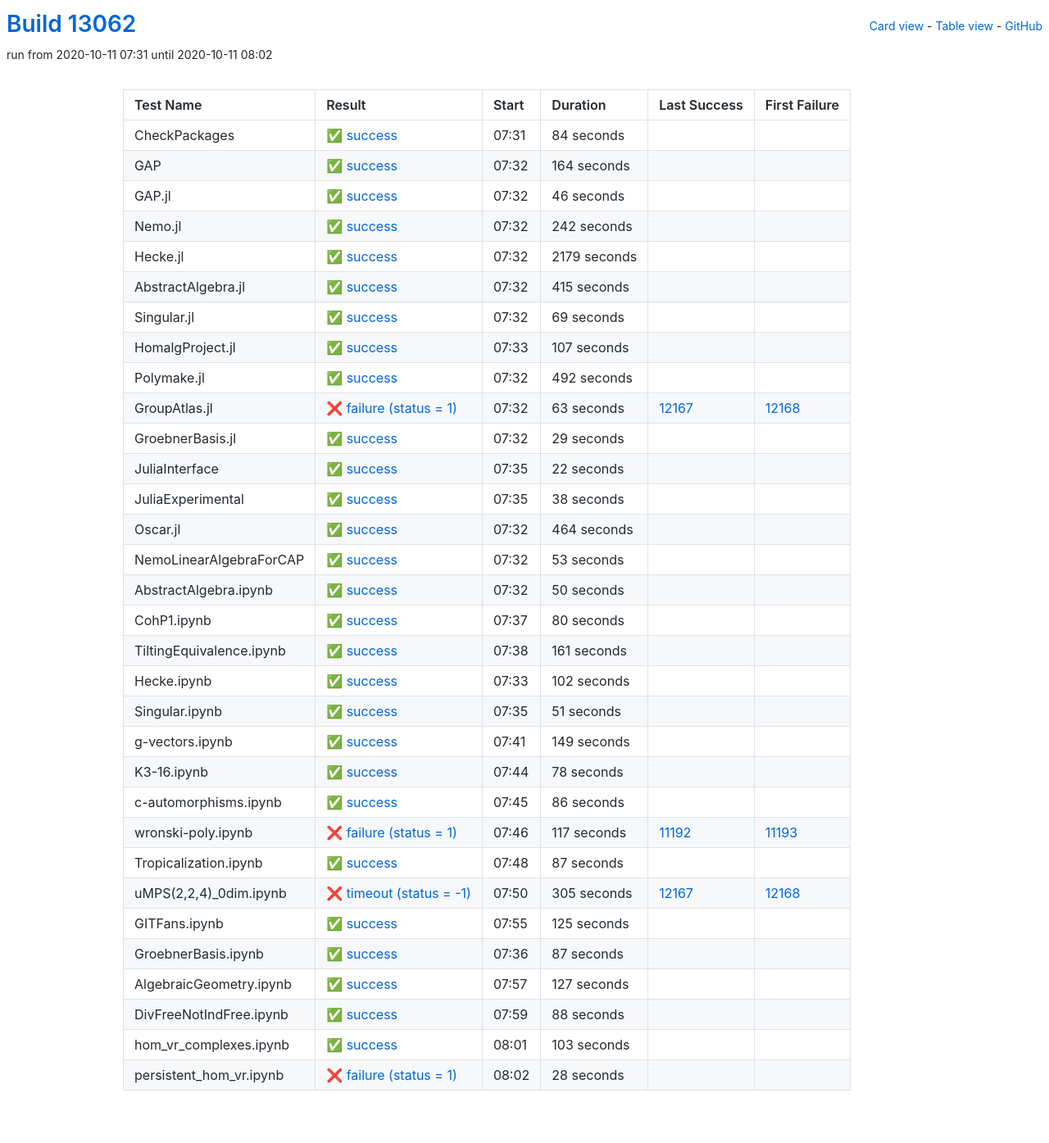
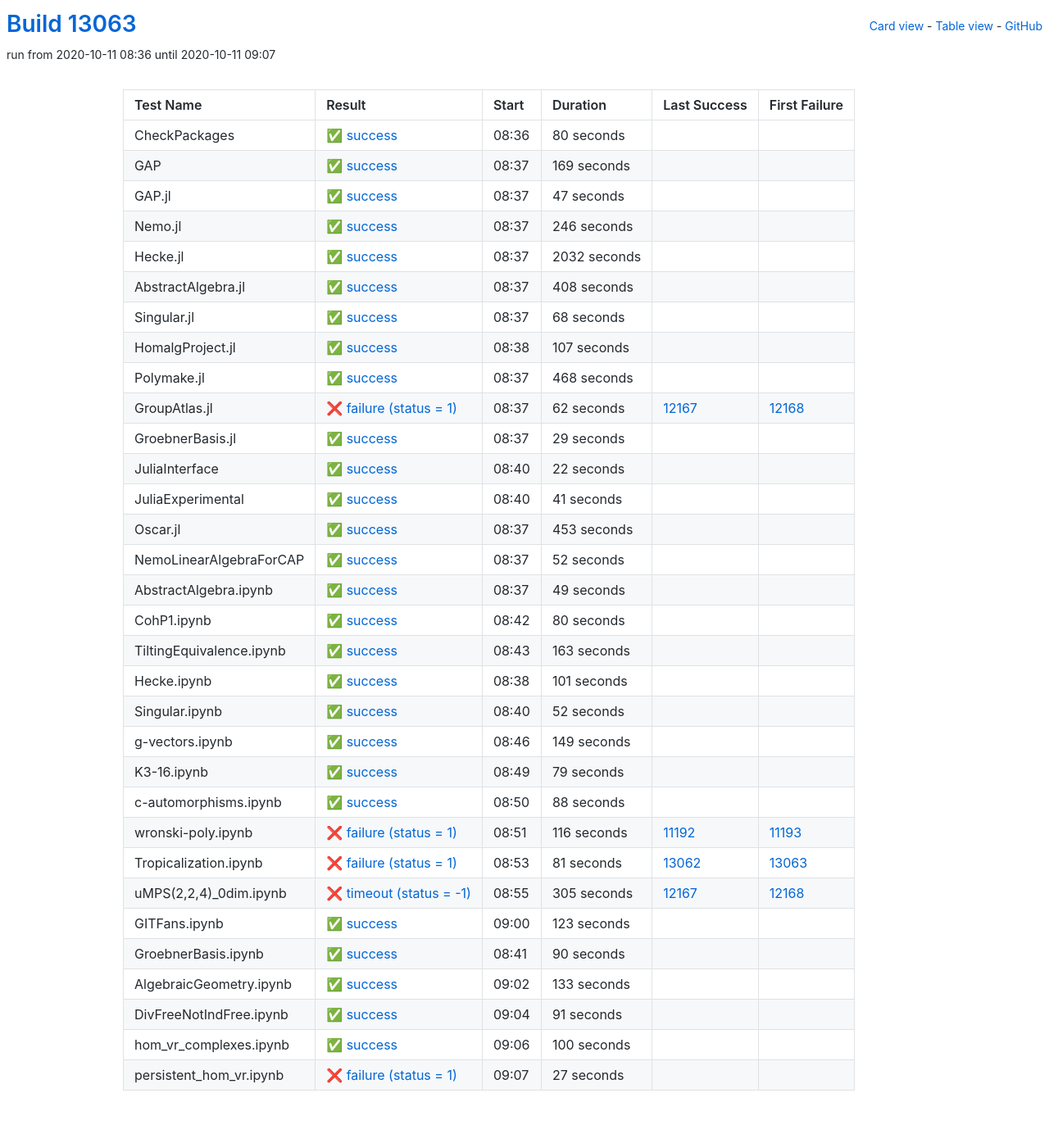
Before and after one commit to oscar-system/oscar-ci-status, a Jekyll site: the page built from table.html, in a window 1280 px wide. Shown: the whole page at 82% size. Built offline with Jekyll 4.4.1, drawn with Linux system fonts in a browser that asks for light colours.

Commit message:
Build #13063

```diff
--- a/_data/ci.yml
+++ b/_data/ci.yml
@@ -1,6 +1,6 @@
 ---
-build: 13062
-build_url: https://oscarci.mathematik.uni-kl.de/job/oscar/13062/
+build: 13063
+build_url: https://oscarci.mathematik.uni-kl.de/job/oscar/13063/
 job: oscar
 organization: oscar-system
 repo: oscar-ci-status
@@ -8,92 +8,92 @@
 tests:
 - name: CheckPackages
   id: checkpackages
-  log: https://oscarci.mathematik.uni-kl.de/job/oscar/13062/artifact/logs/build-13062/CheckPackages.log
-  start: 2020-10-11 07:31
+  log: https://oscarci.mathematik.uni-kl.de/job/oscar/13063/artifact/logs/build-13063/CheckPackages.log
+  start: 2020-10-11 08:36
   success: true
   exitcode: 0
   status: success
-  duration: 84
+  duration: 80
   last_success: false
   last_success_url:
   first_failure: false
   first_failure_url:
 - name: GAP
   id: gap
-  log: https://oscarci.mathematik.uni-kl.de/job/oscar/13062/artifact/logs/build-13062/GAP.log
-  start: 2020-10-11 07:32
+  log: https://oscarci.mathematik.uni-kl.de/job/oscar/13063/artifact/logs/build-13063/GAP.log
+  start: 2020-10-11 08:37
   success: true
   exitcode: 0
   status: success
-  duration: 164
+  duration: 169
   last_success: false
   last_success_url:
   first_failure: false
   first_failure_url:
 - name: GAP.jl
   id: gap-jl
-  log: https://oscarci.mathematik.uni-kl.de/job/oscar/13062/artifact/logs/build-13062/GAP.jl.log
-  start: 2020-10-11 07:32
+  log: https://oscarci.mathematik.uni-kl.de/job/oscar/13063/artifact/logs/build-13063/GAP.jl.log
+  start: 2020-10-11 08:37
   success: true
   exitcode: 0
   status: success
-  duration: 46
+  duration: 47
   last_success: false
   last_success_url:
   first_failure: false
   first_failure_url:
 - name: Nemo.jl
   id: nemo-jl
-  log: https://oscarci.mathematik.uni-kl.de/job/oscar/13062/artifact/logs/build-13062/Nemo.jl.log
-  start: 2020-10-11 07:32
+  log: https://oscarci.mathematik.uni-kl.de/job/oscar/13063/artifact/logs/build-13063/Nemo.jl.log
+  start: 2020-10-11 08:37
   success: true
   exitcode: 0
   status: success
-  duration: 242
+  duration: 246
   last_success: false
   last_success_url:
   first_failure: false
   first_failure_url:
 - name: Hecke.jl
   id: hecke-jl
-  log: https://oscarci.mathematik.uni-kl.de/job/oscar/13062/artifact/logs/build-13062/Hecke.jl.log
-  start: 2020-10-11 07:32
+  log: https://oscarci.mathematik.uni-kl.de/job/oscar/13063/artifact/logs/build-13063/Hecke.jl.log
+  start: 2020-10-11 08:37
   success: true
   exitcode: 0
   status: success
-  duration: 2179
+  duration: 2032
   last_success: false
   last_success_url:
   first_failure: false
   first_failure_url:
 - name: AbstractAlgebra.jl
   id: abstractalgebra-jl
-  log: https://oscarci.mathematik.uni-kl.de/job/oscar/13062/artifact/logs/build-13062/AbstractAlgebra.jl.log
-  start: 2020-10-11 07:32
+  log: https://oscarci.mathematik.uni-kl.de/job/oscar/13063/artifact/logs/build-13063/AbstractAlgebra.jl.log
+  start: 2020-10-11 08:37
   success: true
   exitcode: 0
   status: success
-  duration: 415
+  duration: 408
   last_success: false
   last_success_url:
   first_failure: false
   first_failure_url:
 - name: Singular.jl
   id: singular-jl
-  log: https://oscarci.mathematik.uni-kl.de/job/oscar/13062/artifact/logs/build-13062/Singular.jl.log
-  start: 2020-10-11 07:32
+  log: https://oscarci.mathematik.uni-kl.de/job/oscar/13063/artifact/logs/build-13063/Singular.jl.log
+  start: 2020-10-11 08:37
   success: true
   exitcode: 0
   status: success
-  duration: 69
+  duration: 68
   last_success: false
   last_success_url:
   first_failure: false
   first_failure_url:
 - name: HomalgProject.jl
   id: homalgproject-jl
-  log: https://oscarci.mathematik.uni-kl.de/job/oscar/13062/artifact/logs/build-13062/HomalgProject.jl.log
-  start: 2020-10-11 07:33
+  log: https://oscarci.mathematik.uni-kl.de/job/oscar/13063/artifact/logs/build-13063/HomalgProject.jl.log
+  start: 2020-10-11 08:38
   success: true
   exitcode: 0
   status: success
@@ -104,32 +104,32 @@
   first_failure_url:
 - name: Polymake.jl
   id: polymake-jl
-  log: https://oscarci.mathematik.uni-kl.de/job/oscar/13062/artifact/logs/build-13062/Polymake.jl.log
-  start: 2020-10-11 07:32
+  log: https://oscarci.mathematik.uni-kl.de/job/oscar/13063/artifact/logs/build-13063/Polymake.jl.log
+  start: 2020-10-11 08:37
   success: true
   exitcode: 0
   status: success
-  duration: 492
+  duration: 468
   last_success: false
   last_success_url:
   first_failure: false
   first_failure_url:
 - name: GroupAtlas.jl
   id: groupatlas-jl
-  log: https://oscarci.mathematik.uni-kl.de/job/oscar/13062/artifact/logs/build-13062/GroupAtlas.jl.log
-  start: 2020-10-11 07:32
+  log: https://oscarci.mathematik.uni-kl.de/job/oscar/13063/artifact/logs/build-13063/GroupAtlas.jl.log
+  start: 2020-10-11 08:37
   success: false
   exitcode: 1
   status: failure
-  duration: 63
+  duration: 62
   last_success: 12167
   last_success_url: https://oscarci.mathematik.uni-kl.de/job/oscar/12167/
   first_failure: 12168
   first_failure_url: https://oscarci.mathematik.uni-kl.de/job/oscar/12168/
 - name: GroebnerBasis.jl
   id: groebnerbasis-jl
-  log: https://oscarci.mathematik.uni-kl.de/job/oscar/13062/artifact/logs/build-13062/GroebnerBasis.jl.log
-  start: 2020-10-11 07:32
+  log: https://oscarci.mathematik.uni-kl.de/job/oscar/13063/artifact/logs/build-13063/GroebnerBasis.jl.log
+  start: 2020-10-11 08:37
   success: true
   exitcode: 0
   status: success
@@ -140,8 +140,8 @@
   first_failure_url:
 - name: JuliaInterface
   id: juliainterface
-  log: https://oscarci.mathematik.uni-kl.de/job/oscar/13062/artifact/logs/build-13062/JuliaInterface.log
-  start: 2020-10-11 07:35
+  log: https://oscarci.mathematik.uni-kl.de/job/oscar/13063/artifact/logs/build-13063/JuliaInterface.log
+  start: 2020-10-11 08:40
   success: true
   exitcode: 0
   status: success
@@ -152,56 +152,56 @@
   first_failure_url:
 - name: JuliaExperimental
   id: juliaexperimental
-  log: https://oscarci.mathematik.uni-kl.de/job/oscar/13062/artifact/logs/build-13062/JuliaExperimental.log
-  start: 2020-10-11 07:35
+  log: https://oscarci.mathematik.uni-kl.de/job/oscar/13063/artifact/logs/build-13063/JuliaExperimental.log
+  start: 2020-10-11 08:40
   success: true
   exitcode: 0
   status: success
-  duration: 38
+  duration: 41
   last_success: false
   last_success_url:
   first_failure: false
   first_failure_url:
 - name: Oscar.jl
   id: oscar-jl
-  log: https://oscarci.mathematik.uni-kl.de/job/oscar/13062/artifact/logs/build-13062/Oscar.jl.log
-  start: 2020-10-11 07:32
+  log: https://oscarci.mathematik.uni-kl.de/job/oscar/13063/artifact/logs/build-13063/Oscar.jl.log
+  start: 2020-10-11 08:37
   success: true
   exitcode: 0
   status: success
-  duration: 464
+  duration: 453
   last_success: false
   last_success_url:
   first_failure: false
   first_failure_url:
 - name: NemoLinearAlgebraForCAP
   id: nemolinearalgebraforcap
-  log: https://oscarci.mathematik.uni-kl.de/job/oscar/13062/artifact/logs/build-13062/NemoLinearAlgebraForCAP.log
-  start: 2020-10-11 07:32
+  log: https://oscarci.mathematik.uni-kl.de/job/oscar/13063/artifact/logs/build-13063/NemoLinearAlgebraForCAP.log
+  start: 2020-10-11 08:37
   success: true
   exitcode: 0
   status: success
-  duration: 53
+  duration: 52
   last_success: false
   last_success_url:
   first_failure: false
   first_failure_url:
 - name: AbstractAlgebra.ipynb
   id: abstractalgebra-ipynb
-  log: https://oscarci.mathematik.uni-kl.de/job/oscar/13062/artifact/logs/build-13062/AbstractAlgebra.ipynb.log
-  start: 2020-10-11 07:32
+  log: https://oscarci.mathematik.uni-kl.de/job/oscar/13063/artifact/logs/build-13063/AbstractAlgebra.ipynb.log
+  start: 2020-10-11 08:37
   success: true
   exitcode: 0
   status: success
-  duration: 50
+  duration: 49
   last_success: false
   last_success_url:
   first_failure: false
   first_failure_url:
 - name: CohP1.ipynb
   id: cohp1-ipynb
-  log: https://oscarci.mathematik.uni-kl.de/job/oscar/13062/artifact/logs/build-13062/CohP1.ipynb.log
-  start: 2020-10-11 07:37
+  log: https://oscarci.mathematik.uni-kl.de/job/oscar/13063/artifact/logs/build-13063/CohP1.ipynb.log
+  start: 2020-10-11 08:42
   success: true
   exitcode: 0
   status: success
@@ -212,44 +212,44 @@
   first_failure_url:
 - name: TiltingEquivalence.ipynb
   id: tiltingequivalence-ipynb
-  log: https://oscarci.mathematik.uni-kl.de/job/oscar/13062/artifact/logs/build-13062/TiltingEquivalence.ipynb.log
-  start: 2020-10-11 07:38
+  log: https://oscarci.mathematik.uni-kl.de/job/oscar/13063/artifact/logs/build-13063/TiltingEquivalence.ipynb.log
+  start: 2020-10-11 08:43
   success: true
   exitcode: 0
   status: success
-  duration: 161
+  duration: 163
   last_success: false
   last_success_url:
   first_failure: false
   first_failure_url:
 - name: Hecke.ipynb
   id: hecke-ipynb
-  log: https://oscarci.mathematik.uni-kl.de/job/oscar/13062/artifact/logs/build-13062/Hecke.ipynb.log
-  start: 2020-10-11 07:33
+  log: https://oscarci.mathematik.uni-kl.de/job/oscar/13063/artifact/logs/build-13063/Hecke.ipynb.log
+  start: 2020-10-11 08:38
   success: true
   exitcode: 0
   status: success
-  duration: 102
+  duration: 101
   last_success: false
   last_success_url:
   first_failure: false
   first_failure_url:
 - name: Singular.ipynb
   id: singular-ipynb
-  log: https://oscarci.mathematik.uni-kl.de/job/oscar/13062/artifact/logs/build-13062/Singular.ipynb.log
-  start: 2020-10-11 07:35
+  log: https://oscarci.mathematik.uni-kl.de/job/oscar/13063/artifact/logs/build-13063/Singular.ipynb.log
+  start: 2020-10-11 08:40
   success: true
   exitcode: 0
   status: success
-  duration: 51
+  duration: 52
   last_success: false
   last_success_url:
   first_failure: false
   first_failure_url:
 - name: g-vectors.ipynb
   id: g-vectors-ipynb
-  log: https://oscarci.mathematik.uni-kl.de/job/oscar/13062/artifact/logs/build-13062/g-vectors.ipynb.log
-  start: 2020-10-11 07:41
+  log: https://oscarci.mathematik.uni-kl.de/job/oscar/13063/artifact/logs/build-13063/g-vectors.ipynb.log
+  start: 2020-10-11 08:46
   success: true
   exitcode: 0
   status: success
@@ -260,56 +260,56 @@
   first_failure_url:
 - name: K3-16.ipynb
   id: k3-16-ipynb
-  log: https://oscarci.mathematik.uni-kl.de/job/oscar/13062/artifact/logs/build-13062/K3-16.ipynb.log
-  start: 2020-10-11 07:44
+  log: https://oscarci.mathematik.uni-kl.de/job/oscar/13063/artifact/logs/build-13063/K3-16.ipynb.log
+  start: 2020-10-11 08:49
   success: true
   exitcode: 0
   status: success
-  duration: 78
+  duration: 79
   last_success: false
   last_success_url:
   first_failure: false
   first_failure_url:
 - name: c-automorphisms.ipynb
   id: c-automorphisms-ipynb
-  log: https://oscarci.mathematik.uni-kl.de/job/oscar/13062/artifact/logs/build-13062/c-automorphisms.ipynb.log
-  start: 2020-10-11 07:45
+  log: https://oscarci.mathematik.uni-kl.de/job/oscar/13063/artifact/logs/build-13063/c-automorphisms.ipynb.log
+  start: 2020-10-11 08:50
   success: true
   exitcode: 0
   status: success
-  duration: 86
+  duration: 88
   last_success: false
   last_success_url:
   first_failure: false
   first_failure_url:
 - name: wronski-poly.ipynb
   id: wronski-poly-ipynb
-  log: https://oscarci.mathematik.uni-kl.de/job/oscar/13062/artifact/logs/build-13062/wronski-poly.ipynb.log
-  start: 2020-10-11 07:46
+  log: https://oscarci.mathematik.uni-kl.de/job/oscar/13063/artifact/logs/build-13063/wronski-poly.ipynb.log
+  start: 2020-10-11 08:51
   success: false
   exitcode: 1
   status: failure
-  duration: 117
+  duration: 116
   last_success: 11192
   last_success_url: https://oscarci.mathematik.uni-kl.de/job/oscar/11192/
   first_failure: 11193
   first_failure_url: https://oscarci.mathematik.uni-kl.de/job/oscar/11193/
 - name: Tropicalization.ipynb
   id: tropicalization-ipynb
-  log: https://oscarci.mathematik.uni-kl.de/job/oscar/13062/artifact/logs/build-13062/Tropicalization.ipynb.log
-  start: 2020-10-11 07:48
-  success: true
-  exitcode: 0
-  status: success
-  duration: 87
-  last_success: false
-  last_success_url:
-  first_failure: false
-  first_failure_url:
+  log: https://oscarci.mathematik.uni-kl.de/job/oscar/13063/artifact/logs/build-13063/Tropicalization.ipynb.log
+  start: 2020-10-11 08:53
+  success: false
+  exitcode: 1
+  status: failure
+  duration: 81
+  last_success: 13062
+  last_success_url: https://oscarci.mathematik.uni-kl.de/job/oscar/13062/
+  first_failure: 13063
+  first_failure_url: https://oscarci.mathematik.uni-kl.de/job/oscar/13063/
 - name: uMPS(2,2,4)_0dim.ipynb
   id: umps-2-2-4-0dim-ipynb
-  log: https://oscarci.mathematik.uni-kl.de/job/oscar/13062/artifact/logs/build-13062/uMPS-2-2-4-_0dim.ipynb.log
-  start: 2020-10-11 07:50
+  log: https://oscarci.mathematik.uni-kl.de/job/oscar/13063/artifact/logs/build-13063/uMPS-2-2-4-_0dim.ipynb.log
+  start: 2020-10-11 08:55
   success: false
   exitcode: -1
   status: timeout
@@ -320,72 +320,72 @@
   first_failure_url: https://oscarci.mathematik.uni-kl.de/job/oscar/12168/
 - name: GITFans.ipynb
   id: gitfans-ipynb
-  log: https://oscarci.mathematik.uni-kl.de/job/oscar/13062/artifact/logs/build-13062/GITFans.ipynb.log
-  start: 2020-10-11 07:55
+  log: https://oscarci.mathematik.uni-kl.de/job/oscar/13063/artifact/logs/build-13063/GITFans.ipynb.log
+  start: 2020-10-11 09:00
   success: true
   exitcode: 0
   status: success
-  duration: 125
+  duration: 123
   last_success: false
   last_success_url:
   first_failure: false
   first_failure_url:
 - name: GroebnerBasis.ipynb
   id: groebnerbasis-ipynb
-  log: https://oscarci.mathematik.uni-kl.de/job/oscar/13062/artifact/logs/build-13062/GroebnerBasis.ipynb.log
-  start: 2020-10-11 07:36
+  log: https://oscarci.mathematik.uni-kl.de/job/oscar/13063/artifact/logs/build-13063/GroebnerBasis.ipynb.log
+  start: 2020-10-11 08:41
   success: true
   exitcode: 0
   status: success
-  duration: 87
+  duration: 90
   last_success: false
   last_success_url:
   first_failure: false
   first_failure_url:
 - name: AlgebraicGeometry.ipynb
   id: algebraicgeometry-ipynb
-  log: https://oscarci.mathematik.uni-kl.de/job/oscar/13062/artifact/logs/build-13062/AlgebraicGeometry.ipynb.log
-  start: 2020-10-11 07:57
+  log: https://oscarci.mathematik.uni-kl.de/job/oscar/13063/artifact/logs/build-13063/AlgebraicGeometry.ipynb.log
+  start: 2020-10-11 09:02
   success: true
   exitcode: 0
   status: success
-  duration: 127
+  duration: 133
   last_success: false
   last_success_url:
   first_failure: false
   first_failure_url:
 - name: DivFreeNotIndFree.ipynb
   id: divfreenotindfree-ipynb
-  log: https://oscarci.mathematik.uni-kl.de/job/oscar/13062/artifact/logs/build-13062/DivFreeNotIndFree.ipynb.log
-  start: 2020-10-11 07:59
+  log: https://oscarci.mathematik.uni-kl.de/job/oscar/13063/artifact/logs/build-13063/DivFreeNotIndFree.ipynb.log
+  start: 2020-10-11 09:04
   success: true
   exitcode: 0
   status: success
-  duration: 88
+  duration: 91
   last_success: false
   last_success_url:
   first_failure: false
   first_failure_url:
 - name: hom_vr_complexes.ipynb
   id: hom-vr-complexes-ipynb
-  log: https://oscarci.mathematik.uni-kl.de/job/oscar/13062/artifact/logs/build-13062/hom_vr_complexes.ipynb.log
-  start: 2020-10-11 08:01
+  log: https://oscarci.mathematik.uni-kl.de/job/oscar/13063/artifact/logs/build-13063/hom_vr_complexes.ipynb.log
+  start: 2020-10-11 09:06
   success: true
   exitcode: 0
   status: success
-  duration: 103
+  duration: 100
   last_success: false
   last_success_url:
   first_failure: false
   first_failure_url:
 - name: persistent_hom_vr.ipynb
   id: persistent-hom-vr-ipynb
-  log: https://oscarci.mathematik.uni-kl.de/job/oscar/13062/artifact/logs/build-13062/persistent_hom_vr.ipynb.log
-  start: 2020-10-11 08:02
+  log: https://oscarci.mathematik.uni-kl.de/job/oscar/13063/artifact/logs/build-13063/persistent_hom_vr.ipynb.log
+  start: 2020-10-11 09:07
   success: false
   exitcode: 1
   status: failure
-  duration: 28
+  duration: 27
   last_success: false
   last_success_url:
   first_failure: false
```
Also changed, not shown: README.md.
